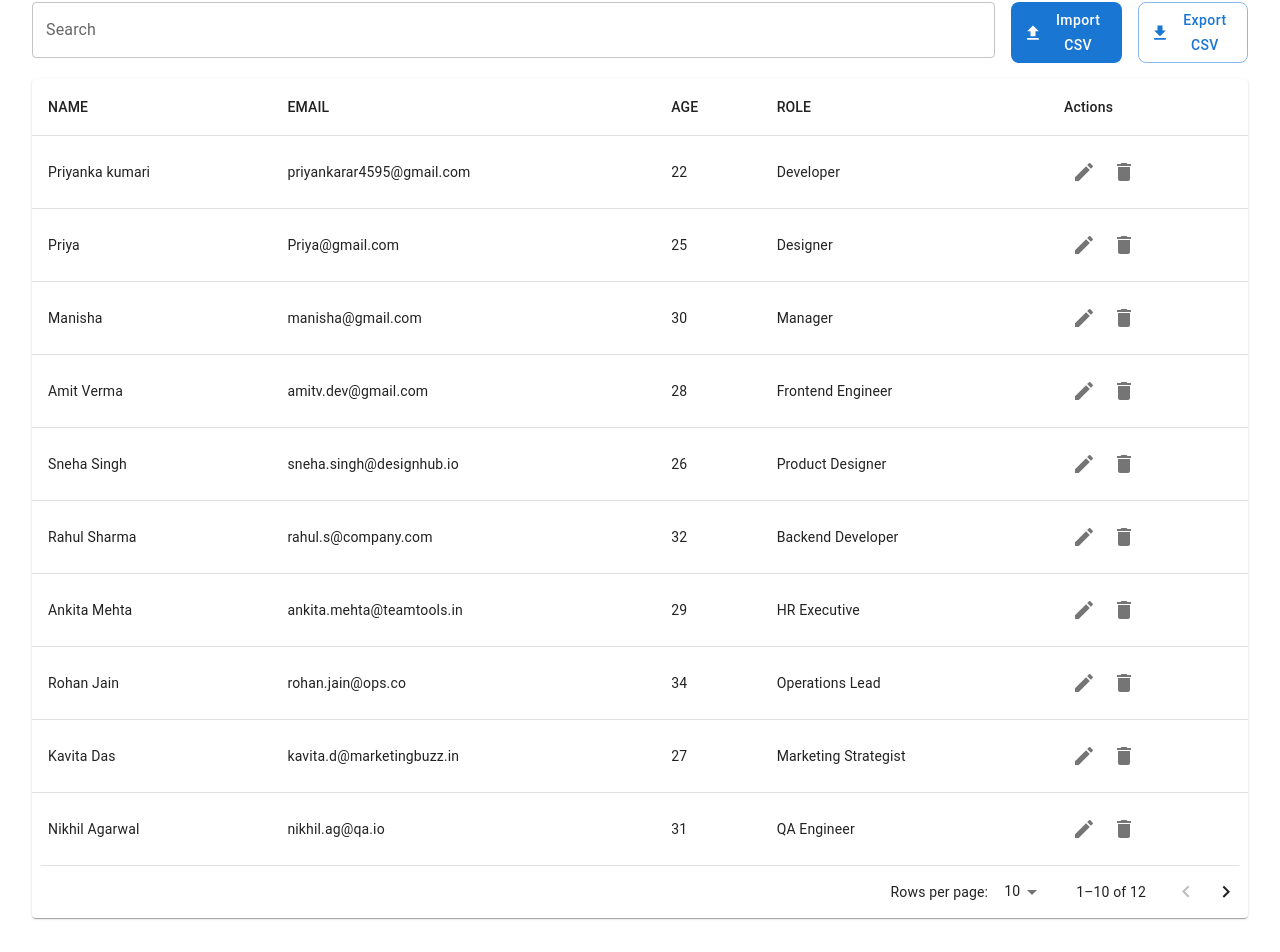
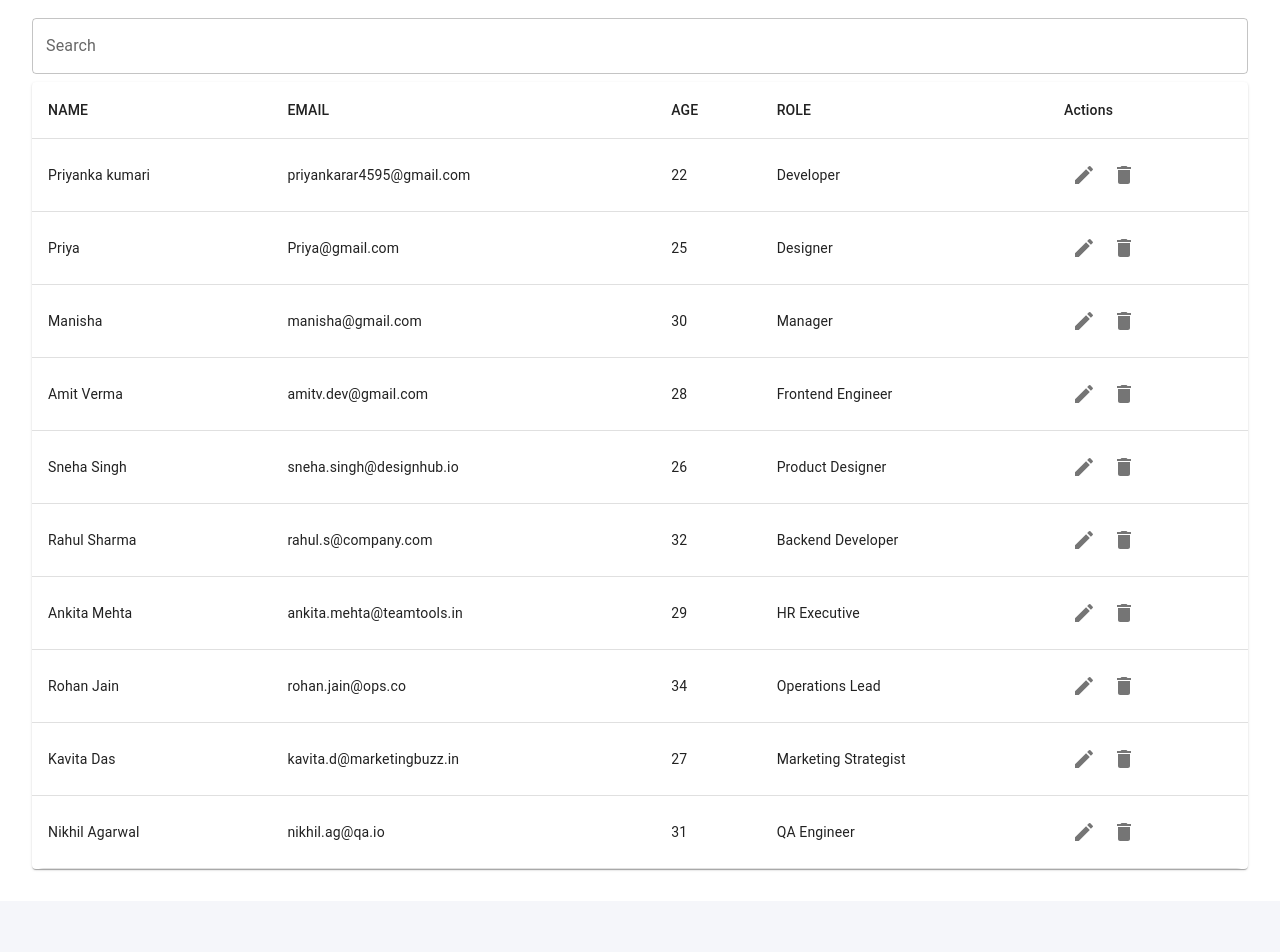
Before and after one commit to priyanka0123456/Dynamic-Data-Table-Manager, a Next.js app: page / in a window 1280 px wide. Shown: the part 183-1135 px from the top of the page. After the commit the page ends 1084 px from the top, so only its background shows below. Built offline with nearby package versions, Linux system fonts and the light colour scheme.

Commit message:
Fix: TS7053 keyof Row typing on renderCell

```diff
--- a/app/components/DataTable.tsx
+++ b/app/components/DataTable.tsx
@@ -1,12 +1,16 @@
 'use client';
-import React, { useState, useRef } from 'react';
-import { Table, TableHead, TableBody, TableCell, TableRow,TableContainer, Paper, IconButton, TextField, Button,TablePagination, Dialog, DialogActions, DialogContent, DialogContentText, DialogTitle,Stack} from '@mui/material';
-import { Delete, Edit, Save, Cancel, FileUpload, FileDownload } from '@mui/icons-material';
+import React, { useEffect, useState } from 'react';
+import {
+  Table, TableHead, TableBody, TableCell, TableRow,
+  TableContainer, Paper, IconButton, TextField, Button
+} from '@mui/material';
+import { Delete, Edit, Save, Cancel } from '@mui/icons-material';
 import { useAppDispatch, useAppSelector } from '../hooks/useTable';
-import {deleteRow, updateEditing, saveEdits, cancelEdits, setRows} from '../store/tableSlice';
-import { exportCSV, parseCSV } from '../utils/csvUtils';
-import {DragDropContext, Droppable,Draggable} from '@hello-pangea/dnd';
-
+import {
+  deleteRow, updateEditing, saveEdits, cancelEdits
+} from '../store/tableSlice';
+import { DragDropContext, Droppable, Draggable, DropResult } from '@hello-pangea/dnd';
+import { Row } from '../store/tableSlice';
 
 const DataTable = () => {
   const dispatch = useAppDispatch();
@@ -15,8 +19,6 @@ const DataTable = () => {
   const [search, setSearch] = useState('');
   const [page, setPage] = useState(0);
   const [rowsPerPage, setRowsPerPage] = useState(10);
-  const [deleteId, setDeleteId] = useState<number | null>(null);
-  const fileInputRef = useRef<HTMLInputElement>(null);
 
   const filteredRows = rows.filter((row) =>
     Object.values(row).some((val) =>
@@ -29,26 +31,21 @@ const DataTable = () => {
     page * rowsPerPage + rowsPerPage
   );
 
-  const handleFileUpload = async (e: React.ChangeEvent<HTMLInputElement>) => {
-    const file = e.target.files?.[0];
-    if (file) {
-      const data = await parseCSV(file);
-      dispatch(setRows(data));
-    }
+  const handleDragEnd = (result: DropResult) => {
+    if (!result.destination) return;
+    const updated = Array.from(visibleColumns);
+    const [removed] = updated.splice(result.source.index, 1);
+    updated.splice(result.destination.index, 0, removed);
+    dispatch({ type: 'table/setVisibleColumns', payload: updated });
   };
 
-  const handleExport = () => {
-    exportCSV(rows, visibleColumns);
-  };
-
-  const renderCell = (row: any, col: string) => {
+  const renderCell = (row: Row, col: keyof Row) => {
     const isEditing = editing[row.id];
     if (isEditing) {
-      const currentValue = (isEditing as any)[col] ?? row[col];
       return (
         <TextField
           variant="standard"
-          value={currentValue || ''}
+          value={(isEditing[col] ?? row[col]) || ''}
           onChange={(e) =>
             dispatch(updateEditing({ id: row.id, field: col, value: e.target.value }))
           }
@@ -60,42 +57,21 @@ const DataTable = () => {
 
   return (
     <div>
-      <Stack direction="row" spacing={2} mb={2}>
       <TextField
         label="Search"
         variant="outlined"
         value={search}
         onChange={(e) => setSearch(e.target.value)}
         fullWidth
+        margin="normal"
       />
-        <Button variant="contained" startIcon={<FileUpload />} onClick={() => fileInputRef.current?.click()}>
-          Import CSV
-        </Button>
-        <Button variant="outlined" startIcon={<FileDownload />} onClick={handleExport}>
-          Export CSV
-        </Button>
-        <input
-          ref={fileInputRef}
-          type="file"
-          accept=".csv"
-          style={{ display: 'none' }}
-          onChange={handleFileUpload}
-        />
-      </Stack>
 
-      <TableContainer component={Paper} sx={{ mb: 2 }}>
+      <TableContainer component={Paper}>
         <Table>
-          <DragDropContext
-            onDragEnd={({ source, destination }) => {
-              if (!destination) return;
-              const updated = Array.from(visibleColumns);
-              const [removed] = updated.splice(source.index, 1);
-              updated.splice(destination.index, 0, removed);
-              dispatch({ type: 'table/setVisibleColumns', payload: updated });
-            }}
-          >
+          <DragDropContext onDragEnd={handleDragEnd}>
             <Droppable droppableId="columns" direction="horizontal" type="column">
-  {(provided) => (
+              {(provided) => {
+                return (
                   <>
                     <TableHead ref={provided.innerRef} {...provided.droppableProps}>
                       <TableRow>
@@ -117,27 +93,35 @@ const DataTable = () => {
                     </TableHead>
                     {provided.placeholder}
                   </>
-  )}
+                );
+              }}
             </Droppable>
-
           </DragDropContext>
 
           <TableBody>
             {paginatedRows.map((row) => (
               <TableRow key={row.id}>
                 {visibleColumns.map((col) => (
-                  <TableCell key={col}>{renderCell(row, col)}</TableCell>
+                  <TableCell key={col}>{renderCell(row, col as keyof Row)}</TableCell>
                 ))}
                 <TableCell>
                   {editing[row.id] ? (
                     <>
-                      <IconButton onClick={() => dispatch(saveEdits())}><Save /></IconButton>
-                      <IconButton onClick={() => dispatch(cancelEdits())}><Cancel /></IconButton>
+                      <IconButton onClick={() => dispatch(saveEdits())}>
+                        <Save />
+                      </IconButton>
+                      <IconButton onClick={() => dispatch(cancelEdits())}>
+                        <Cancel />
+                      </IconButton>
                     </>
                   ) : (
                     <>
-                      <IconButton onClick={() => dispatch(updateEditing({ id: row.id, field: '', value: '' }))}><Edit /></IconButton>
-                      <IconButton onClick={() => setDeleteId(row.id)}><Delete /></IconButton>
+                      <IconButton onClick={() => dispatch(updateEditing({ id: row.id, field: '', value: '' }))}>
+                        <Edit />
+                      </IconButton>
+                      <IconButton onClick={() => dispatch(deleteRow(row.id))}>
+                        <Delete />
+                      </IconButton>
                     </>
                   )}
                 </TableCell>
@@ -145,40 +129,7 @@ const DataTable = () => {
             ))}
           </TableBody>
         </Table>
-
-        <TablePagination
-          component="div"
-          count={filteredRows.length}
-          page={page}
-          onPageChange={(_, newPage) => setPage(newPage)}
-          rowsPerPage={rowsPerPage}
-          onRowsPerPageChange={(e) => {
-            setRowsPerPage(parseInt(e.target.value, 10));
-            setPage(0);
-          }}
-          rowsPerPageOptions={[5, 10, 25, 50]}
-        />
       </TableContainer>
-
-      <Dialog open={!!deleteId} onClose={() => setDeleteId(null)}>
-        <DialogTitle>Confirm Delete</DialogTitle>
-        <DialogContent>
-          <DialogContentText>Are you sure you want to delete this row?</DialogContentText>
-        </DialogContent>
-        <DialogActions>
-          <Button onClick={() => setDeleteId(null)}>Cancel</Button>
-          <Button
-            onClick={() => {
-              if (deleteId !== null) dispatch(deleteRow(deleteId));
-              setDeleteId(null);
-            }}
-            color="error"
-            variant="contained"
-          >
-            Delete
-          </Button>
-        </DialogActions>
-      </Dialog>
     </div>
   );
 };
```
Lines whose indentation alone changed are shown as unchanged.
